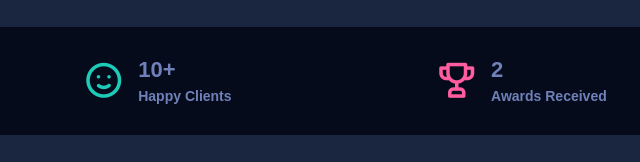
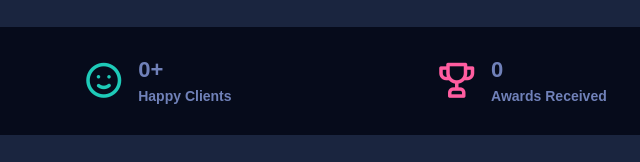
Before and after one commit to ehsaancode/portfolio, a plain HTML site: page index.html in a window 1280 px wide. Shown: the part 1119-1281 px from the top of the page, 487-1127 px from the left. Drawn offline with nearby package versions, Linux system fonts and the light colour scheme; animation ran at ten frames a second; a web font is replaced by a local one.

Commit message:
Update index.html

```diff
--- a/index.html
+++ b/index.html
@@ -242,7 +242,7 @@
                     <i class="uil uil-smile"></i>
                 </div>
                 <div>
-                    <h3><span class="counter" data-count="10">0</span>+</h3>
+                    <h3><span class="counter" data-count="0">0</span>+</h3>
                     <h5>Happy Clients</h5>
                 </div>
             </div>
@@ -251,7 +251,7 @@
                     <i class="uil uil-trophy"></i>
                 </div>
                 <div>
-                    <h3><span class="counter" data-count="2">0</span></h3>
+                    <h3><span class="counter" data-count="0">0</span></h3>
                     <h5>Awards Received</h5>
                 </div>
             </div>
```
